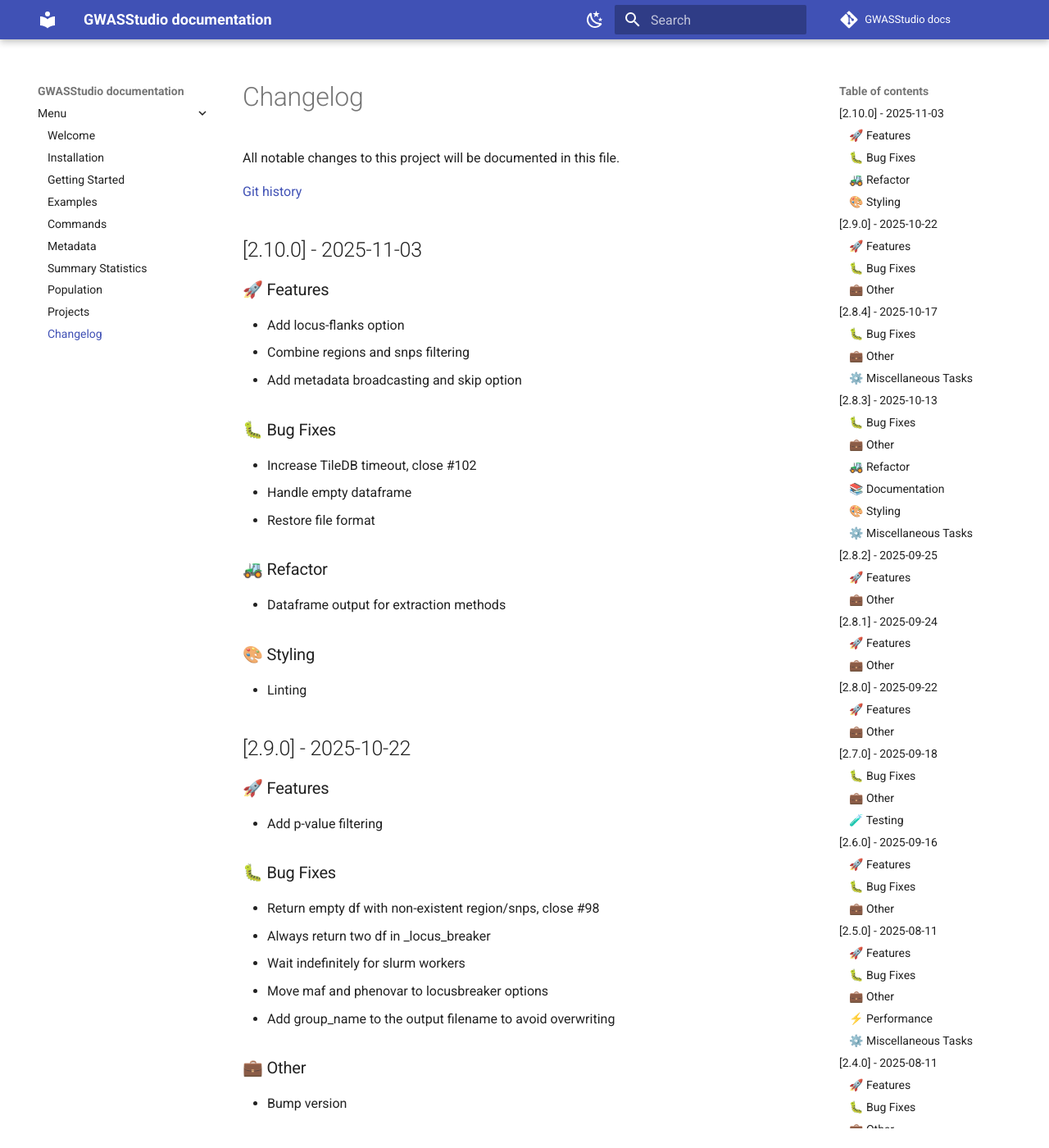
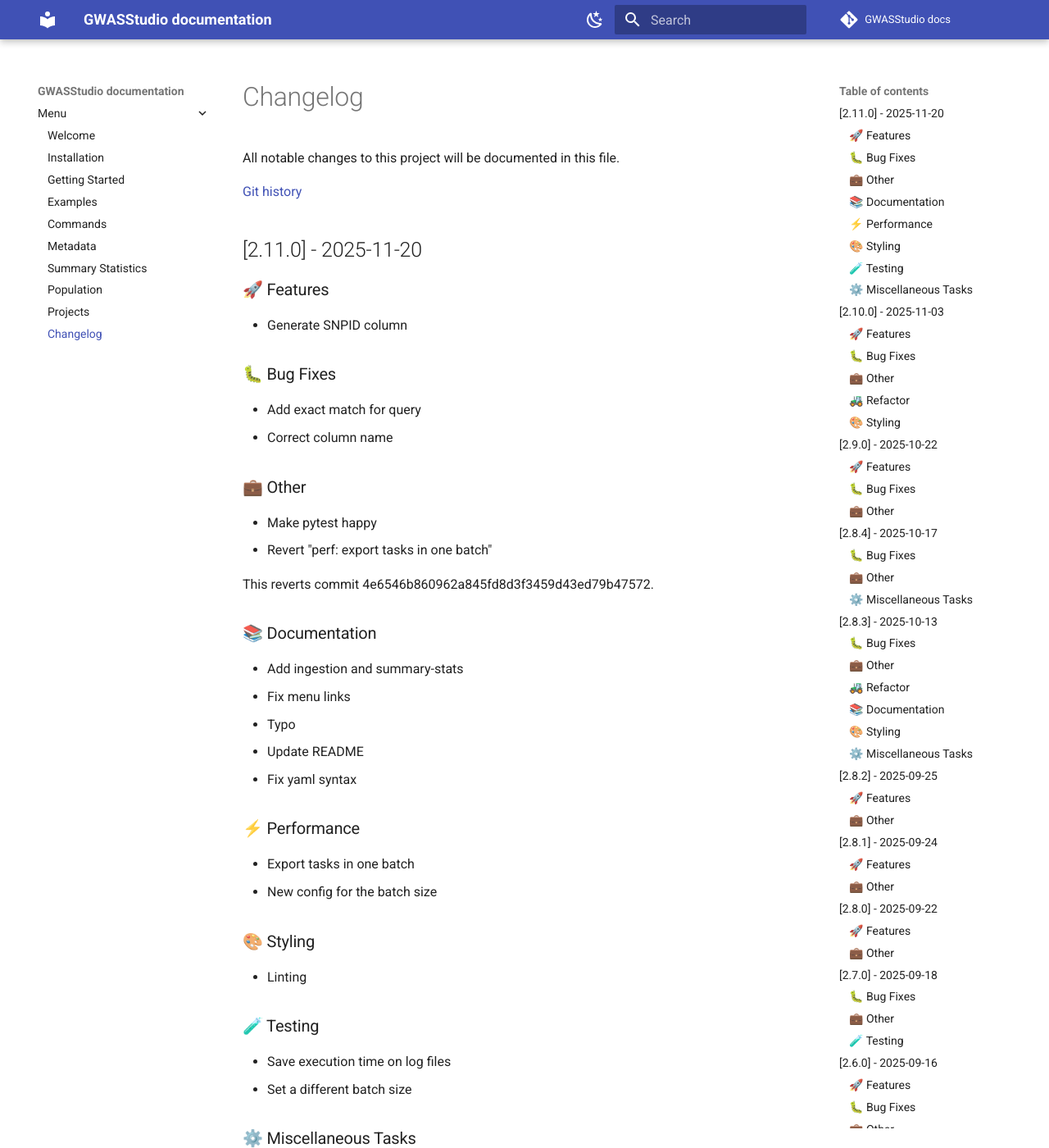
Before and after one commit to ht-diva/gwasstudio, an MkDocs documentation site: the page built from docs/changelog.md, in a window 1280 px wide and 1400 px high. Shown: the whole window at 82% size. Built offline with MkDocs 1.6.1 and Material for MkDocs 9.7.7, drawn with Linux system fonts in a browser that asks for light colours; comment, search, counter and statistics services are not loaded; some of the changed text lies outside the part shown.

Commit message:
bump version

```diff
--- a/docs/changelog.md
+++ b/docs/changelog.md
@@ -3,6 +3,50 @@
 All notable changes to this project will be documented in this file.
 
 [Git history](https://github.com/ht-diva/gwasstudio/commits/main/)
+## [2.11.0] - 2025-11-20
+
+### 🚀 Features
+
+- Generate SNPID column
+
+### 🐛 Bug Fixes
+
+- Add exact match for query
+- Correct column name
+
+### 💼 Other
+
+- Make pytest happy
+- Revert "perf: export tasks in one batch"
+
+This reverts commit 4e6546b860962a845fd8d3f3459d43ed79b47572.
+
+### 📚 Documentation
+
+- Add ingestion and summary-stats
+- Fix menu links
+- Typo
+- Update README
+- Fix yaml syntax
+
+### ⚡ Performance
+
+- Export tasks in one batch
+- New config for the batch size
+
+### 🎨 Styling
+
+- Linting
+
+### 🧪 Testing
+
+- Save execution time on log files
+- Set a different batch size
+
+### ⚙️ Miscellaneous Tasks
+
+- Dealing with SettingWithCopyWarning
+
 ## [2.10.0] - 2025-11-03
 
 ### 🚀 Features
@@ -16,6 +60,10 @@ All notable changes to this project will be documented in this file.
 - Increase TileDB timeout, close #102
 - Handle empty dataframe
 - Restore file format
+
+### 💼 Other
+
+- Bump version
 
 ### 🚜 Refactor
 
--- a/pyproject.toml
+++ b/pyproject.toml
@@ -1,6 +1,6 @@
 [project]
 name = "gwasstudio"
-version = "2.10.0"
+version = "2.11.0"
 description = ""
 authors = [
     { name = "Gianmauro Cuccuru", email = "gianmauro.cuccuru@fht.org" },
```
